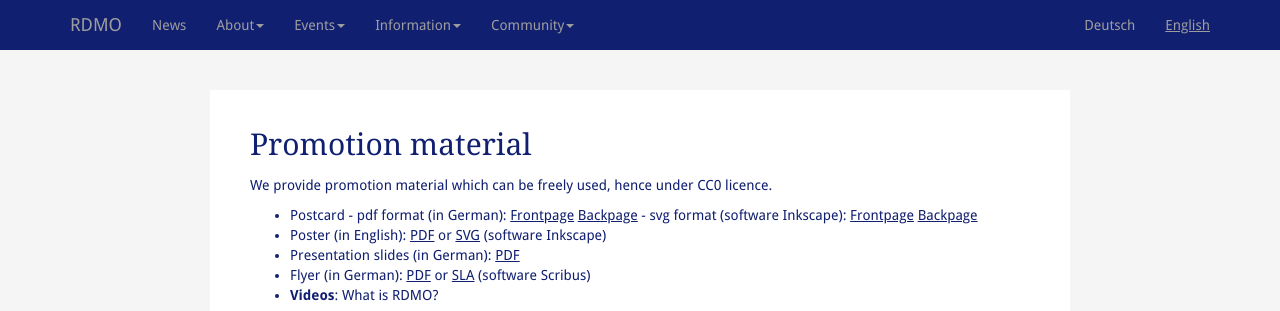
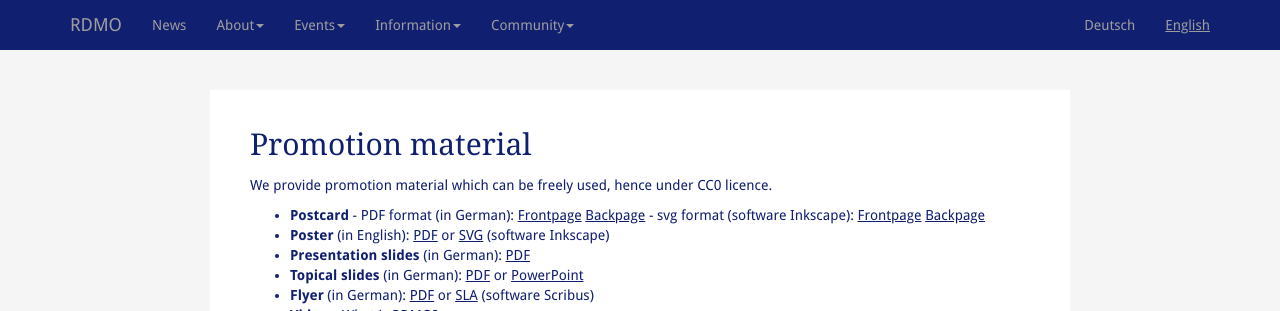
Before and after one commit to rdmorganiser/rdmorganiser.github.io, a Jekyll site: the page built from en/promotion.md, in a window 1280 px wide and 900 px high, cut to the strip 0-311 px from the top of the window. Built offline with Jekyll 4.4.1, drawn with Linux system fonts in a browser that asks for light colours; our own code applies the rules of GitHub Pages for plain Markdown files.

Commit message:
Update promotion.md

```diff
--- a/en/promotion.md
+++ b/en/promotion.md
@@ -10,11 +10,12 @@
 
 We provide promotion material which can be freely used, hence under CC0 licence.
 
-* Postcard - pdf format (in German): [Frontpage]({{ site.baseurl }}/img/promo/VorderseiteRDMO1.pdf) [Backpage]({{ site.baseurl }}/img/promo/RückseiteRDMO1.pdf)
+* **Postcard** - PDF format (in German): [Frontpage]({{ site.baseurl }}/img/promo/VorderseiteRDMO1.pdf) [Backpage]({{ site.baseurl }}/img/promo/RückseiteRDMO1.pdf)
            - svg format (software Inkscape): [Frontpage]({{ site.baseurl }}/img/promo/VorderseiteRDMO1.svg) [Backpage]({{ site.baseurl }}/img/promo/RückseiteRDMO1.svg)
-* Poster (in English): [PDF]({{ site.baseurl }}/img/promo/RDMOPoster.pdf) or [SVG]({{ site.baseurl }}/img/promo/RDMOPoster.svg) (software Inkscape)
-* Presentation slides (in German): [PDF]({{ site.baseurl }}/slides.pdf)
-* Flyer (in German): [PDF]({{ site.baseurl }}/img/promo/Flyer11.pdf) or [SLA]({{ site.baseurl }}/img/promo/Flyer4.sla) (software Scribus)
+* **Poster** (in English): [PDF]({{ site.baseurl }}/img/promo/RDMOPoster.pdf) or [SVG]({{ site.baseurl }}/img/promo/RDMOPoster.svg) (software Inkscape)
+* **Presentation slides** (in German): [PDF]({{ site.baseurl }}/slides.pdf)
+* **Topical slides** (in German): [PDF]({{ site.baseurl }}/slides/RDMO-Standard1.pdf) or [PowerPoint]({{ site.baseurl }}/slides/RDMO-Standard1.pptx)
+* **Flyer** (in German): [PDF]({{ site.baseurl }}/img/promo/Flyer11.pdf) or [SLA]({{ site.baseurl }}/img/promo/Flyer4.sla) (software Scribus)
 * **Videos**: What is RDMO?
 
 <video poster="{{ site.baseurl}}/img/promo/WasistRDMO.png" controls="controls" style="width: 100%;"><source src="{{ site.baseurl}}/img/promo/Was_ist_RDMO_v4.mp4" type="video/mp4">Your browser does not support the video tag.</video>
```
